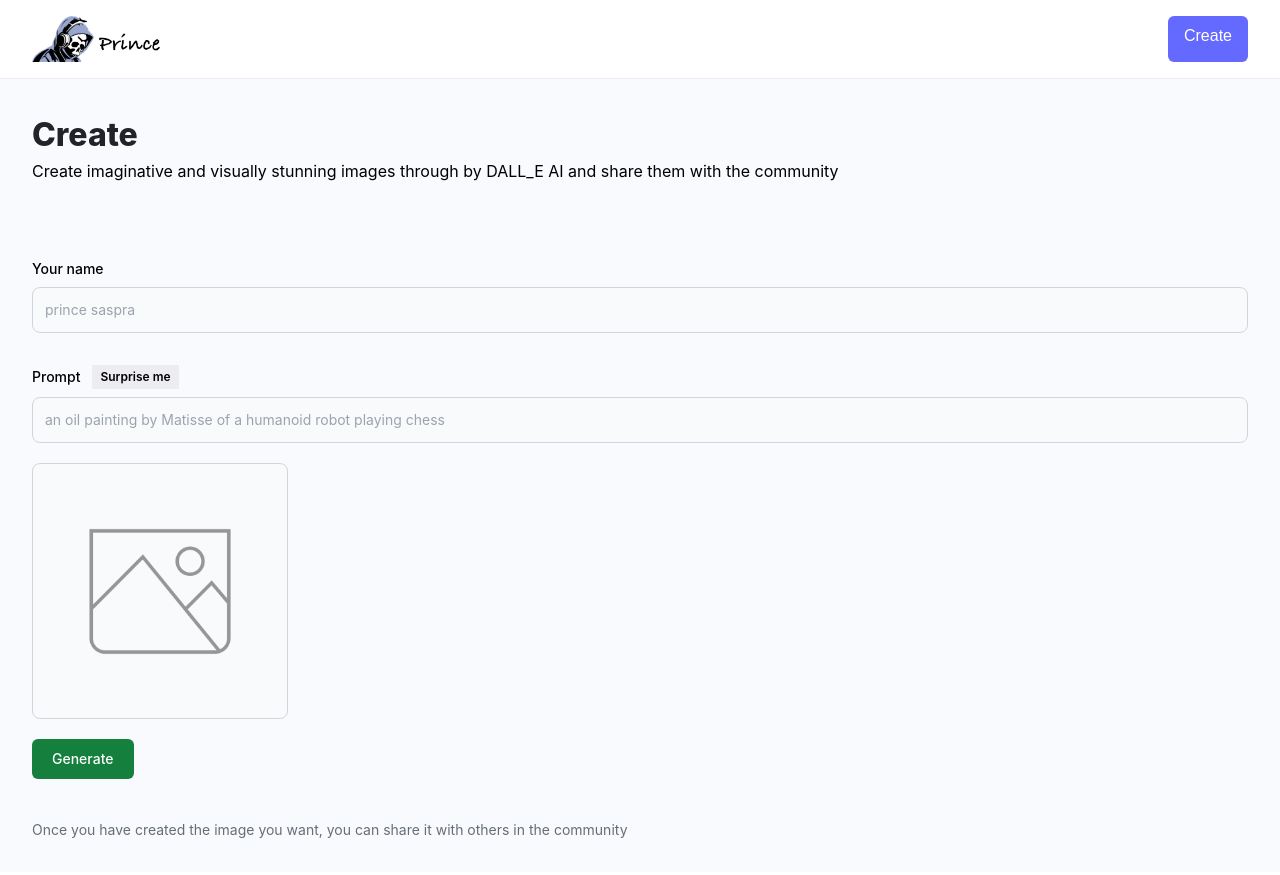
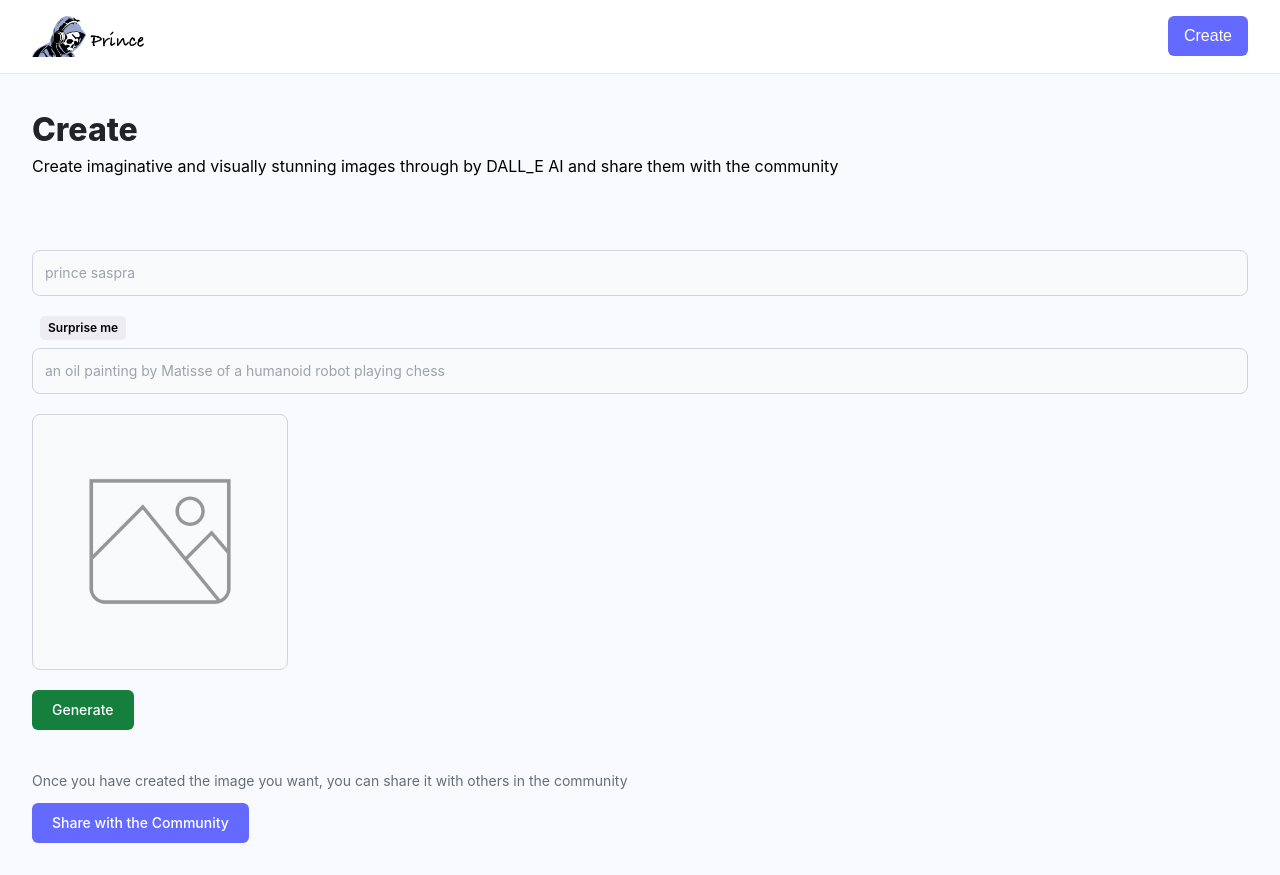
Before and after one commit to sasparaprince/image-generator, a React (Vite) app in the folder client/: page /create-post in a window 1280 px wide. Built offline with nearby package versions, Linux system fonts and the light colour scheme; a web font is replaced by a local one.

Commit message:
pages complated

```diff
--- a/client/src/App.jsx
+++ b/client/src/App.jsx
@@ -1,21 +1,17 @@
-import React from "react";
-import { BrowserRouter, Link, Route, Routes } from "react-router-dom";
-import { mainlogo } from "./assets";
-import { Home, CreatePost } from "./pages";
+import React from 'react';
+import { BrowserRouter, Link, Route, Routes } from 'react-router-dom';
 
-const App = () => {
-  return (
+import { mainlogo } from './assets';
+import { Home, CreatePost } from './pages';
+
+const App = () => (
   <BrowserRouter>
-      <header className="w-full flex justify-between item-center bg-white sm:px-8 px-4 py-4 border-b border-b-[#e6ebf4]">
+    <header className="w-full flex justify-between items-center bg-white sm:px-8 px-4 py-4 border-b border-b-[#e6ebf4]">
       <Link to="/">
-          <img src={mainlogo} alt="logo" className="w-32 object-contain" />
+        <img src={mainlogo} alt="logo" className="w-28 object-contain" />
       </Link>
-        <Link
-          to="/create-post"
-          className="font-inter font-medium bg-[#6469ff] text-white px-4 py-2 rounded-md"
-        >
-          Create
-        </Link>
+
+      <Link to="/create-post" className="font-inter font-medium bg-[#6469ff] text-white px-4 py-2 rounded-md">Create</Link>
     </header>
     <main className="sm:p-8 px-4 py-8 w-full bg-[#f9fafe] min-h-[calc(100vh-73px)]">
       <Routes>
@@ -25,6 +21,5 @@ const App = () => {
     </main>
   </BrowserRouter>
 );
-};
 
 export default App;
--- a/client/src/components/FormFiels.jsx
+++ b/client/src/components/FormFiels.jsx
@@ -1,30 +1,28 @@
-import React from "react";
+import React from 'react';
 
-const FormFiels = ({
-  LabelName,
+const FormField = ({
+  labelName,
   type,
   name,
   placeholder,
   value,
-  handlerChange,
+  handleChange,
   isSurpriseMe,
   handleSurpriseMe,
-}) => {
-  return (
+}) => (
   <div>
-      <div className="flex items-center gap-3 mb-2 my-3" >
+    <div className="flex items-center gap-2 mb-2">
       <label
-          htmlFor="name"
-          className="bloack text-sm font-medium text-gray-9000"
+        htmlFor={name}
+        className="block text-sm font-medium text-gray-900"
       >
-          {" "}
-          {LabelName}
+        {labelName}
       </label>
       {isSurpriseMe && (
         <button
           type="button"
           onClick={handleSurpriseMe}
-            className="font-semibold text-xs bg-[#ececf1] py-1 px-2 rounded-[5px]text-black"
+          className="font-semibold text-xs bg-[#EcECF1] py-1 px-2 rounded-[5px] text-black"
         >
           Surprise me
         </button>
@@ -34,14 +32,13 @@ const FormFiels = ({
       type={type}
       id={name}
       name={name}
+      className="bg-gray-50 border border-gray-300 text-gray-900 text-sm rounded-lg focus:ring-[#6469ff] focus:border-[#6469ff] outline-none block w-full p-3"
       placeholder={placeholder}
       value={value}
-        onChange={handlerChange}
+      onChange={handleChange}
       required
-        className="bg-gray-50 border border-gray-300 text-gray-900 text-sm rounded-lg focus:ring-[#4649ff] focus:border=[#4649ff] outline-none block w-full p-3"
     />
   </div>
 );
-};
 
-export default FormFiels;
+export default FormField;
--- a/client/src/pages/CreatePost.jsx
+++ b/client/src/pages/CreatePost.jsx
@@ -19,10 +19,15 @@ const CreatePost = () => {
 
   const handleSubmit = () => {};
 
-  const handleChange = (e) => {};
-  const handleSurpriseMe = () => {};
+  const handleChange = (e) => {
+    setForm({ ...form, [e.target.name]: e.target.value });
+  };
+  const handleSurpriseMe = () => {
+    const randomPrompt = getRandomPrompt(form.prompt);
+    setForm({ ...form, prompt: randomPrompt });
+  };
   return (
-    <section className="max-w-7x1 mx-auto">
+    <section className="max-w-7xl mx-auto">
       <div>
         <h1 className="font-extrabold text-[#222328] text-[32px]">Create</h1>
         <p>
@@ -87,6 +92,12 @@ const CreatePost = () => {
             Once you have created the image you want, you can share it with
             others in the community
           </p>
+          <button
+            type="submit"
+            className="mt-3 text-white bg-[#6469ff] font-medium rounded-md text-sm w-full sm:w-auto px-5 py-2.5 text-center"
+          >
+            {loading ? "Sharing..." : "Share with the Community"}
+          </button>
         </div>
       </form>
     </section>
```
Lines whose indentation alone changed are shown as unchanged.
